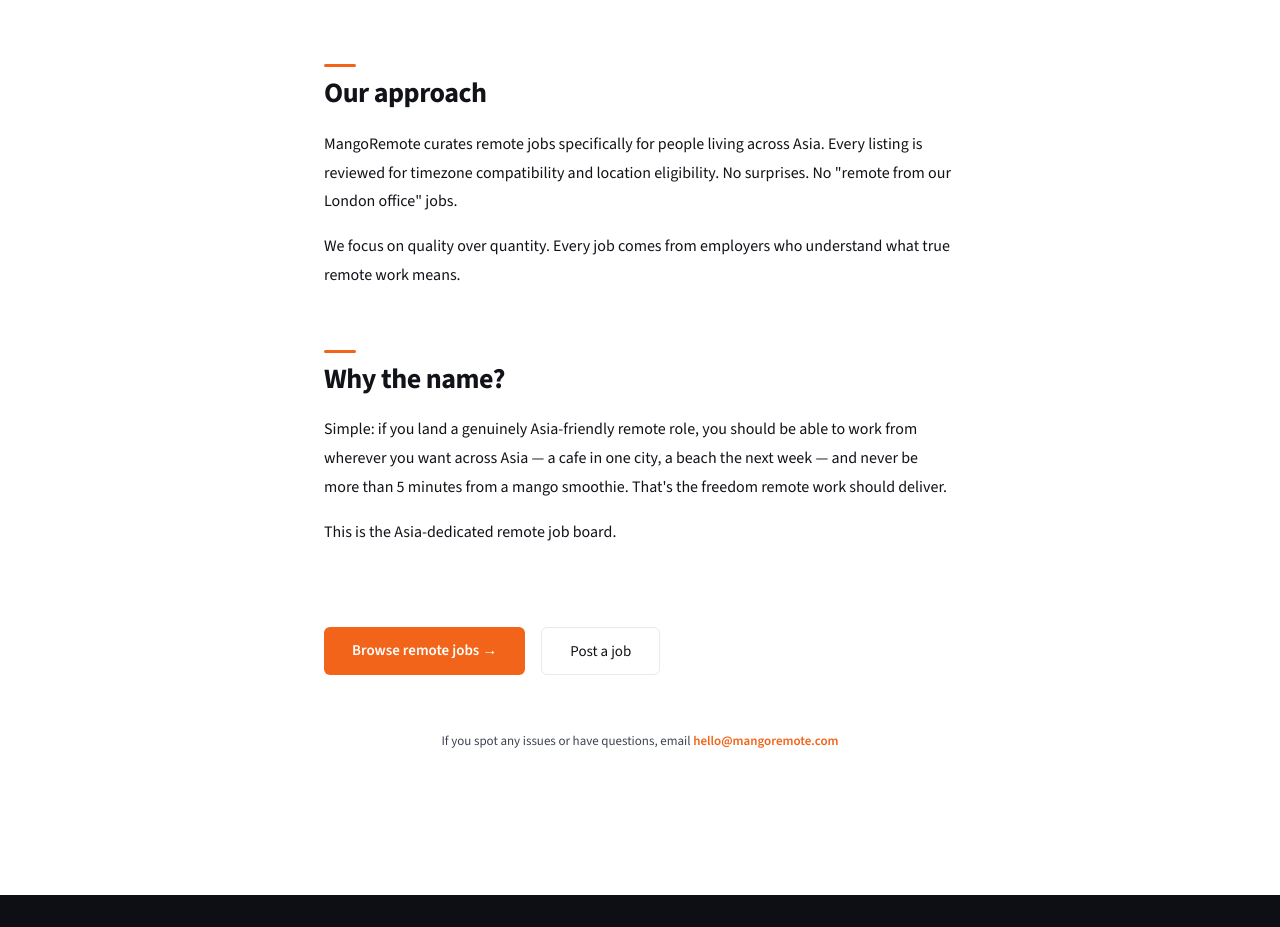
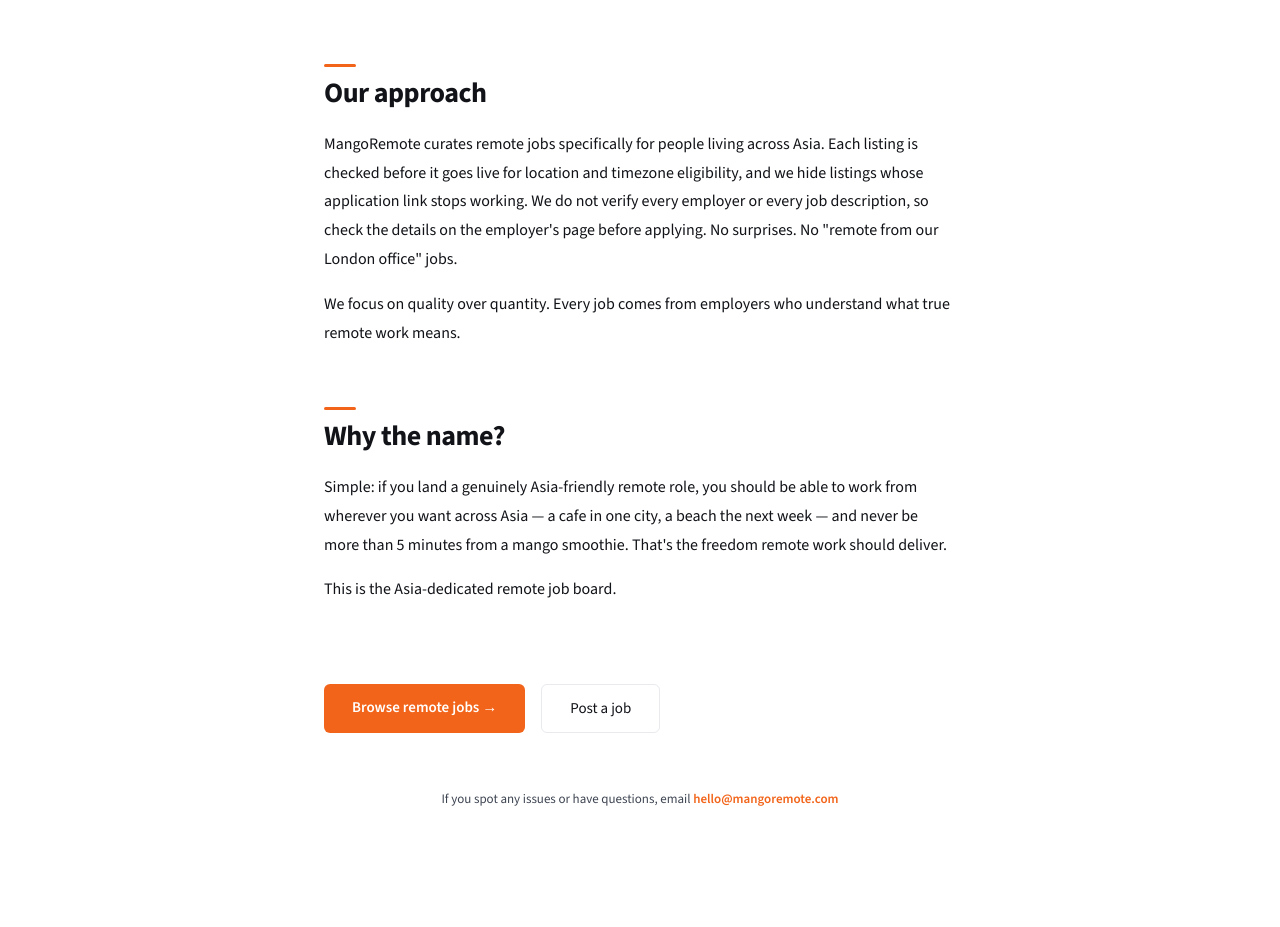
Before and after one commit to MangoRemote/mango-remote, a Next.js app: page /about in a window 1280 px wide. Shown: the part 902-1829 px from the top of the page. Built offline with nearby package versions, Linux system fonts and the light colour scheme; no server answers.

Commit message:
Make cancellation and vetting wording match the real process

```diff
--- a/app/about/page.tsx
+++ b/app/about/page.tsx
@@ -34,7 +34,7 @@
         <section className="about-block">
           <h2>Our approach</h2>
           <p>
-            MangoRemote curates remote jobs specifically for people living across Asia. Every listing is reviewed for timezone compatibility and location eligibility. No surprises. No "remote from our London office" jobs.
+            MangoRemote curates remote jobs specifically for people living across Asia. Each listing is checked before it goes live for location and timezone eligibility, and we hide listings whose application link stops working. We do not verify every employer or every job description, so check the details on the employer's page before applying. No surprises. No "remote from our London office" jobs.
           </p>
           <p>
             We focus on quality over quantity. Every job comes from employers who understand what true remote work means.
--- a/app/premium/page.tsx
+++ b/app/premium/page.tsx
@@ -140,7 +140,7 @@
             <div className="premium-benefit">
               <div className="premium-benefit-num">03</div>
               <strong>Cancel anytime</strong>
-              <p>No contracts. Cancel any time by emailing hello@mangoremote.com.</p>
+              <p>No contracts. Cancel any time from your account page. Your access continues until the end of the period you have paid for.</p>
             </div>
           </div>
         </div>
```
